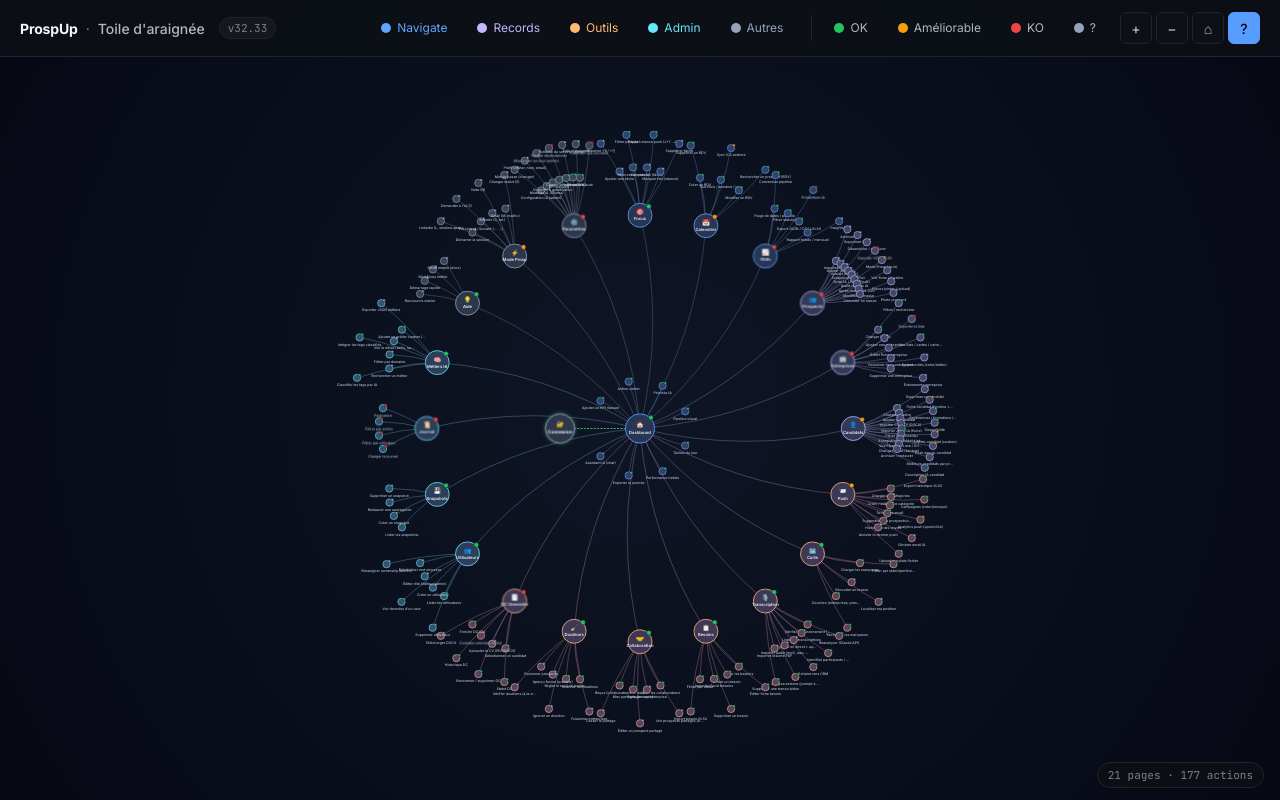
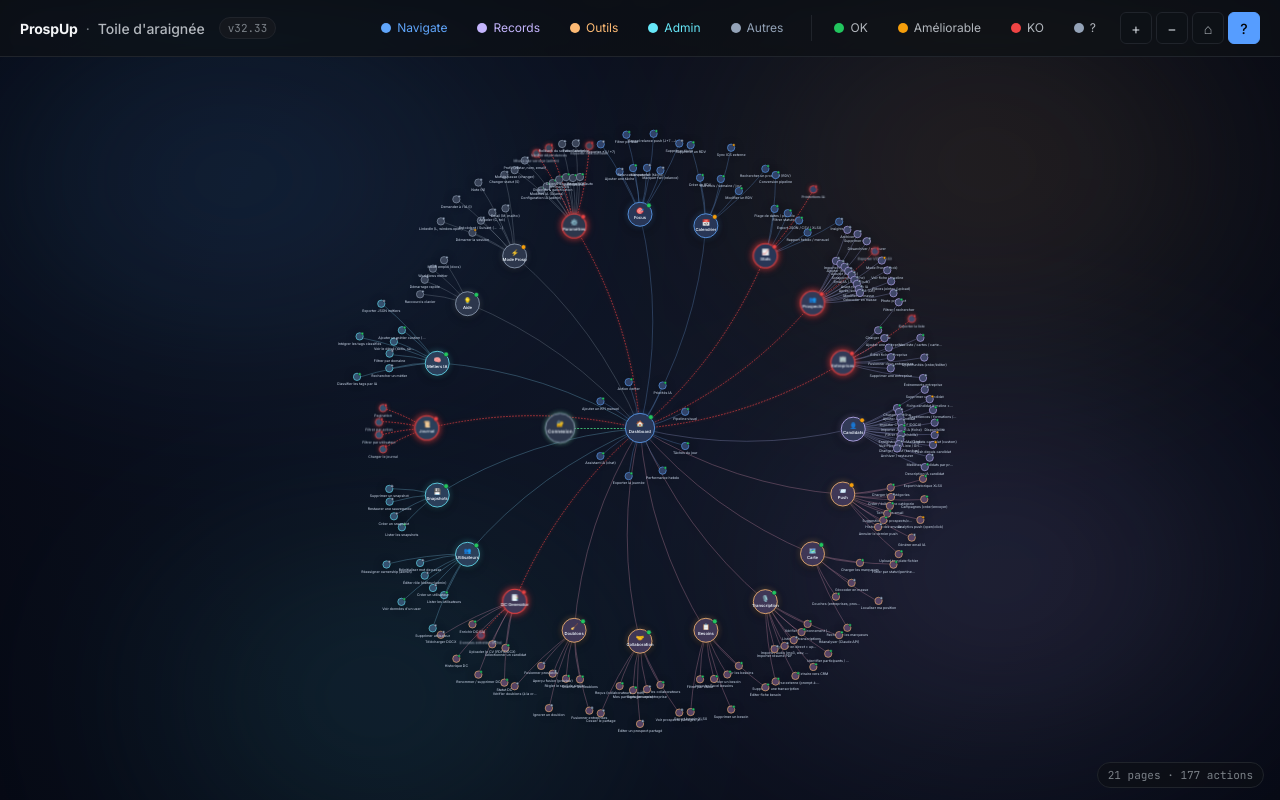
Before and after one commit to AntoineBinet/Prosp_UpV30, a Flask app: page /v30/sitemap in a window 1280 px wide. Run offline with Flask 2, Linux system fonts and the light colour scheme; the visitor is signed in with stand-in values (Sample User, id 1); data comes from the database, SQL or seed files in the repository; some libraries are stand-ins or nearby versions; some web fonts are replaced.

Commit message:
style(sitemap): refonte visuelle V32 — aurora, halo 3D, flottement, branches KO en surbrillance
- Background aurora : 4 nappes lumineuses bleu/violet/orange/cyan en
  arrière-plan (radial-gradient + blur 120px + mix-blend-mode), animation
  lente 32-40s pour donner de la vie sans gêner la lecture
- Bulles avec effet 3D :
  · sous-<g> "floater" qui porte l'animation sans casser le translate du
    parent (CSS transform sur <g> avec transform-attribute écrase l'attr SVG)
  · drop-shadow CSS sur chaque cercle (ombre portée plus marquée en dark)
  · halo flouté (cercle r+6, blur 8px) derrière les pages, teinté à la
    couleur de la catégorie — donne la profondeur
- Flottement 3D : animation translate(0, -3px → 2px) avec --float-dur
  (7-12s) et --float-delay (-6 à 0s) randomisés en JS pour que chaque
  bulle ait son propre rythme. Hub & root ont une oscillation plus douce
  pour rester ancrés. Désactivé sous prefers-reduced-motion
- Branches KO en surbrillance immédiate :
  · edges des actions KO en rouge dashed (5 4) avec animation flow 1.4s
  · pages contenant un KO : cercle rouge marqué + halo rouge pulsant
  · pastille KO scale(1.18) + glow rouge plus marqué
- Tooltip glassmorphism : backdrop-filter blur 14px saturate 140%, fond
  semi-transparent, shadow-pop, radius lg → look V32 cohérent

Vérifié en preview : 199 nodes (1 root + 21 pages + 177 actions) avec
floaters animés, 22 halos, 17 edges marquées KO en rouge, 6 pages
contenant au moins une action KO clairement entourées. 0 erreur console.

Co-Authored-By: Claude Opus 4.7 (1M context) <noreply@anthropic.com>

```diff
--- a/static/css/v30/sitemap.css
+++ b/static/css/v30/sitemap.css
@@ -54,6 +54,61 @@ body.v30-sitemap-body {
   background: radial-gradient(circle at 50% 50%, var(--v30-sitemap-bg-inner) 0%, var(--v30-sitemap-bg-outer) 100%);
   display: flex;
   flex-direction: column;
+  position: relative;
+  isolation: isolate;
+}
+
+/* ─── Aurora background (3 nappes lumineuses très floues, lente rotation) ─ */
+body.v30-sitemap-body::before,
+body.v30-sitemap-body::after {
+  content: '';
+  position: absolute;
+  inset: -10%;
+  pointer-events: none;
+  z-index: 0;
+  filter: blur(120px) saturate(140%);
+  opacity: 0.55;
+  mix-blend-mode: screen;
+}
+
+body.v30-sitemap-body::before {
+  background:
+    radial-gradient(40% 30% at 25% 30%, color-mix(in oklch, var(--v30-sitemap-cat-navigate) 80%, transparent) 0%, transparent 60%),
+    radial-gradient(35% 30% at 75% 70%, color-mix(in oklch, var(--v30-sitemap-cat-records)  80%, transparent) 0%, transparent 60%);
+  animation: v30-sm-aurora-a 32s ease-in-out infinite alternate;
+}
+
+body.v30-sitemap-body::after {
+  background:
+    radial-gradient(35% 30% at 70% 25%, color-mix(in oklch, var(--v30-sitemap-cat-outils) 70%, transparent) 0%, transparent 60%),
+    radial-gradient(30% 25% at 30% 80%, color-mix(in oklch, var(--v30-sitemap-cat-admin)  70%, transparent) 0%, transparent 60%);
+  opacity: 0.40;
+  animation: v30-sm-aurora-b 40s ease-in-out infinite alternate;
+}
+
+[data-theme="dark"] body.v30-sitemap-body::before,
+[data-theme="dark"] body.v30-sitemap-body::after {
+  opacity: 0.32;
+  mix-blend-mode: lighten;
+}
+
+@keyframes v30-sm-aurora-a {
+  from { transform: translate3d(-2%, -3%, 0) rotate(0deg); }
+  to   { transform: translate3d( 4%,  2%, 0) rotate(8deg); }
+}
+@keyframes v30-sm-aurora-b {
+  from { transform: translate3d( 3%,  1%, 0) rotate(0deg); }
+  to   { transform: translate3d(-3%, -4%, 0) rotate(-6deg); }
+}
+
+.v30-sitemap-topbar,
+.v30-sitemap-stage,
+.v30-sitemap-tooltip,
+.v30-sitemap-search,
+.v30-sitemap-stats,
+.v30-sitemap-help {
+  position: relative;
+  z-index: 1;
 }
 
 /* ─── Topbar ───────────────────────────────────────────── */
@@ -260,6 +315,19 @@ body.v30-sitemap-body {
 .v30-sm-edge--cat-admin    { stroke: color-mix(in oklch, var(--v30-sitemap-cat-admin)    55%, var(--v30-sitemap-edge-soft)); }
 .v30-sm-edge--cat-autres   { stroke: color-mix(in oklch, var(--v30-sitemap-cat-autres)   55%, var(--v30-sitemap-edge-soft)); }
 
+/* Branches KO : rouge glow visible immédiatement */
+.v30-sm-edge.is-status-ko {
+  stroke: #ef4444 !important;
+  stroke-width: 2.0;
+  stroke-dasharray: 5 4;
+  filter: drop-shadow(0 0 4px rgba(239, 68, 68, 0.55));
+  animation: v30-sm-flow-ko 1.4s linear infinite;
+}
+
+@keyframes v30-sm-flow-ko {
+  to { stroke-dashoffset: -18; }
+}
+
 #v30-sitemap-edges.is-dimmed .v30-sm-edge:not(.is-active) {
   opacity: 0.18;
 }
@@ -280,8 +348,67 @@ body.v30-sitemap-body {
   transition: opacity var(--dur-2) var(--ease-smooth);
 }
 
+/* Wrapper "floater" : porte l'animation de flottement 3D.
+   Variables --float-dur/--float-delay sont set par JS pour un rythme propre à chaque bulle. */
+.v30-sm-node__floater {
+  --float-dur: 9s;
+  --float-delay: 0s;
+  transform-box: fill-box;
+  transform-origin: center;
+  animation: v30-sm-float var(--float-dur) ease-in-out infinite;
+  animation-delay: var(--float-delay);
+  will-change: transform;
+}
+
+@keyframes v30-sm-float {
+  0%, 100% { transform: translate(0, 0); }
+  25%      { transform: translate(0, -3px); }
+  50%      { transform: translate(0, -1px); }
+  75%      { transform: translate(0,  2px); }
+}
+
+/* Le hub central et la connexion ne flottent pas (ancrage visuel) */
+.v30-sm-node--hub .v30-sm-node__floater,
+.v30-sm-node--root .v30-sm-node__floater {
+  animation: v30-sm-float-soft 12s ease-in-out infinite;
+}
+@keyframes v30-sm-float-soft {
+  0%, 100% { transform: translate(0, 0); }
+  50%      { transform: translate(0, -1.5px); }
+}
+
+@media (prefers-reduced-motion: reduce) {
+  .v30-sm-node__floater { animation: none; }
+}
+
+/* Halo : disque flouté derrière le cercle principal pour donner de la profondeur 3D */
+.v30-sm-node__halo {
+  fill: currentColor;
+  opacity: 0.18;
+  filter: blur(8px);
+  pointer-events: none;
+  transition: opacity var(--dur-2);
+}
+
+.v30-sm-node:hover .v30-sm-node__halo,
+.v30-sm-node.is-active .v30-sm-node__halo {
+  opacity: 0.35;
+}
+
+.v30-sm-node[data-cat="navigate"] .v30-sm-node__halo { color: var(--v30-sitemap-cat-navigate); }
+.v30-sm-node[data-cat="records"]  .v30-sm-node__halo { color: var(--v30-sitemap-cat-records); }
+.v30-sm-node[data-cat="outils"]   .v30-sm-node__halo { color: var(--v30-sitemap-cat-outils); }
+.v30-sm-node[data-cat="admin"]    .v30-sm-node__halo { color: var(--v30-sitemap-cat-admin); }
+.v30-sm-node[data-cat="autres"]   .v30-sm-node__halo { color: var(--v30-sitemap-cat-autres); }
+
 .v30-sm-node__circle {
   transition: stroke-width var(--dur-2), filter var(--dur-2), opacity var(--dur-2);
+  /* drop-shadow doux : effet 3D flottant */
+  filter: drop-shadow(0 4px 8px rgba(0, 0, 0, 0.18));
+}
+
+[data-theme="dark"] .v30-sm-node__circle {
+  filter: drop-shadow(0 6px 14px rgba(0, 0, 0, 0.45));
 }
 
 .v30-sm-node__label {
@@ -428,16 +555,18 @@ body.v30-sitemap-body {
 .v30-sitemap-tooltip {
   position: absolute;
   pointer-events: none;
-  background: var(--surface);
+  background: color-mix(in oklab, var(--surface) 78%, transparent);
+  backdrop-filter: blur(14px) saturate(140%);
+  -webkit-backdrop-filter: blur(14px) saturate(140%);
   border: 1px solid var(--border);
-  border-radius: var(--r-md);
-  padding: 8px 12px;
+  border-radius: var(--r-lg);
+  padding: 10px 14px;
   font-size: 12px;
-  box-shadow: var(--shadow-3);
+  box-shadow: var(--shadow-pop);
   z-index: 5;
-  min-width: 180px;
-  max-width: 260px;
-  transition: opacity var(--dur-1);
+  min-width: 200px;
+  max-width: 290px;
+  transition: opacity var(--dur-2);
   opacity: 0;
 }
 
@@ -557,8 +686,34 @@ body.v30-sitemap-body {
   animation: v30-sm-status-pulse 1.6s ease-in-out infinite;
 }
 @keyframes v30-sm-status-pulse {
-  0%, 100% { filter: drop-shadow(0 0 0 transparent); }
-  50%      { filter: drop-shadow(0 0 6px rgba(239, 68, 68, 0.85)); }
+  0%, 100% { filter: drop-shadow(0 0 0 transparent); transform: scale(1); }
+  50%      { filter: drop-shadow(0 0 8px rgba(239, 68, 68, 0.95)); transform: scale(1.18); }
+}
+
+/* Page contenant au moins une action KO : halo et cercle teintés rouge */
+.v30-sm-node--page.v30-sm-node--status-ko .v30-sm-node__circle,
+.v30-sm-node--hub.v30-sm-node--status-ko  .v30-sm-node__circle {
+  stroke: #ef4444;
+  stroke-width: 3.2;
+  filter: drop-shadow(0 0 12px rgba(239, 68, 68, 0.55)) drop-shadow(0 4px 8px rgba(0, 0, 0, 0.20));
+}
+
+.v30-sm-node--page.v30-sm-node--status-ko .v30-sm-node__halo,
+.v30-sm-node--hub.v30-sm-node--status-ko  .v30-sm-node__halo {
+  color: #ef4444;
+  opacity: 0.35;
+  animation: v30-sm-page-ko-halo 2.2s ease-in-out infinite;
+}
+@keyframes v30-sm-page-ko-halo {
+  0%, 100% { opacity: 0.28; }
+  50%      { opacity: 0.55; }
+}
+
+/* Action KO : cercle légèrement plus grand + bord rouge marqué */
+.v30-sm-node--action.v30-sm-node--status-ko .v30-sm-node__circle {
+  stroke: #ef4444;
+  stroke-width: 2.4;
+  filter: drop-shadow(0 0 8px rgba(239, 68, 68, 0.5)) drop-shadow(0 3px 6px rgba(0, 0, 0, 0.16));
 }
 
 /* La pastille s'estompe quand le nœud est dimmed (highlight d'une autre branche) */
```
Also changed, not shown: static/js/v30/sitemap.js (+38 -19 lines).
